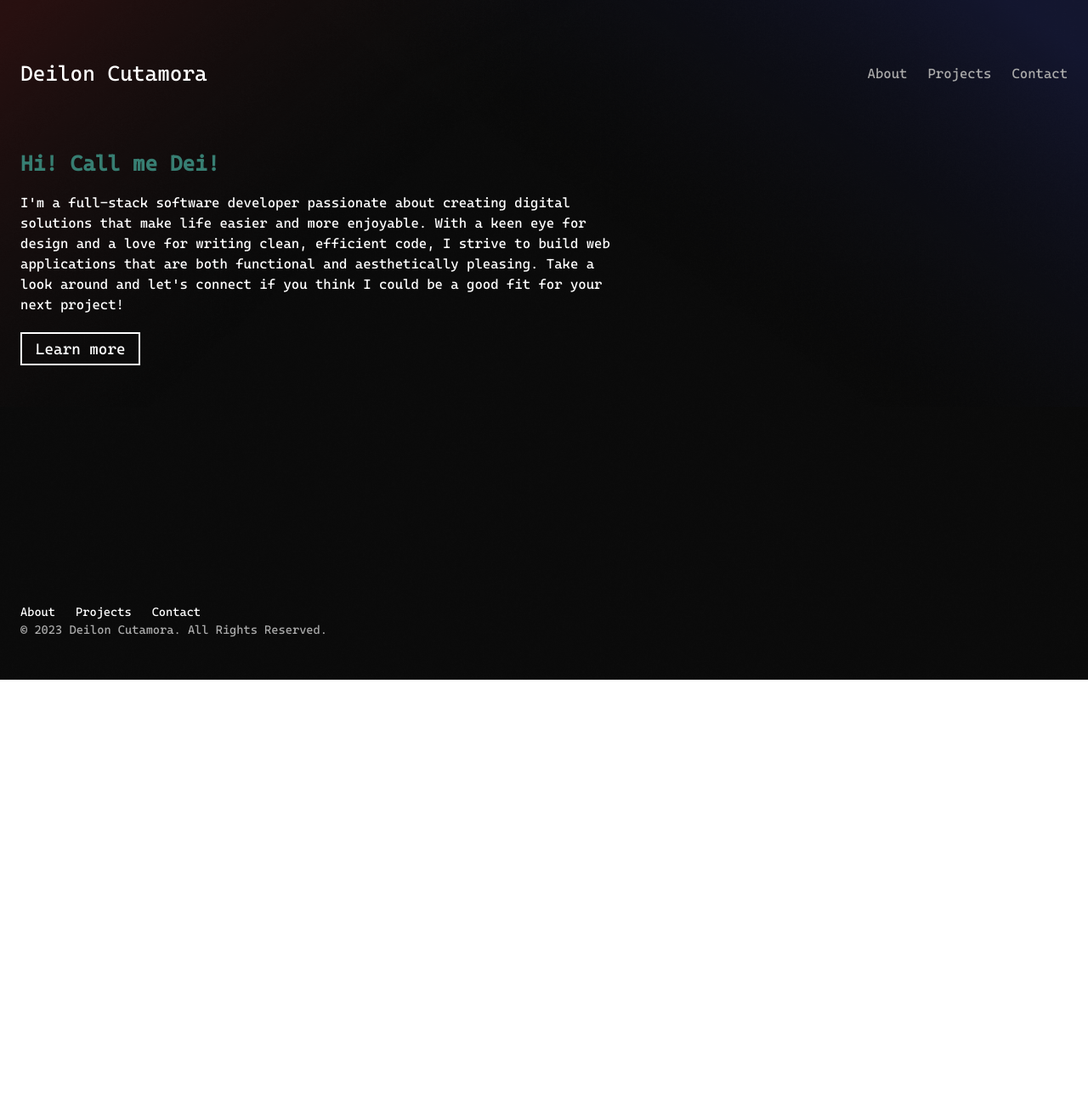
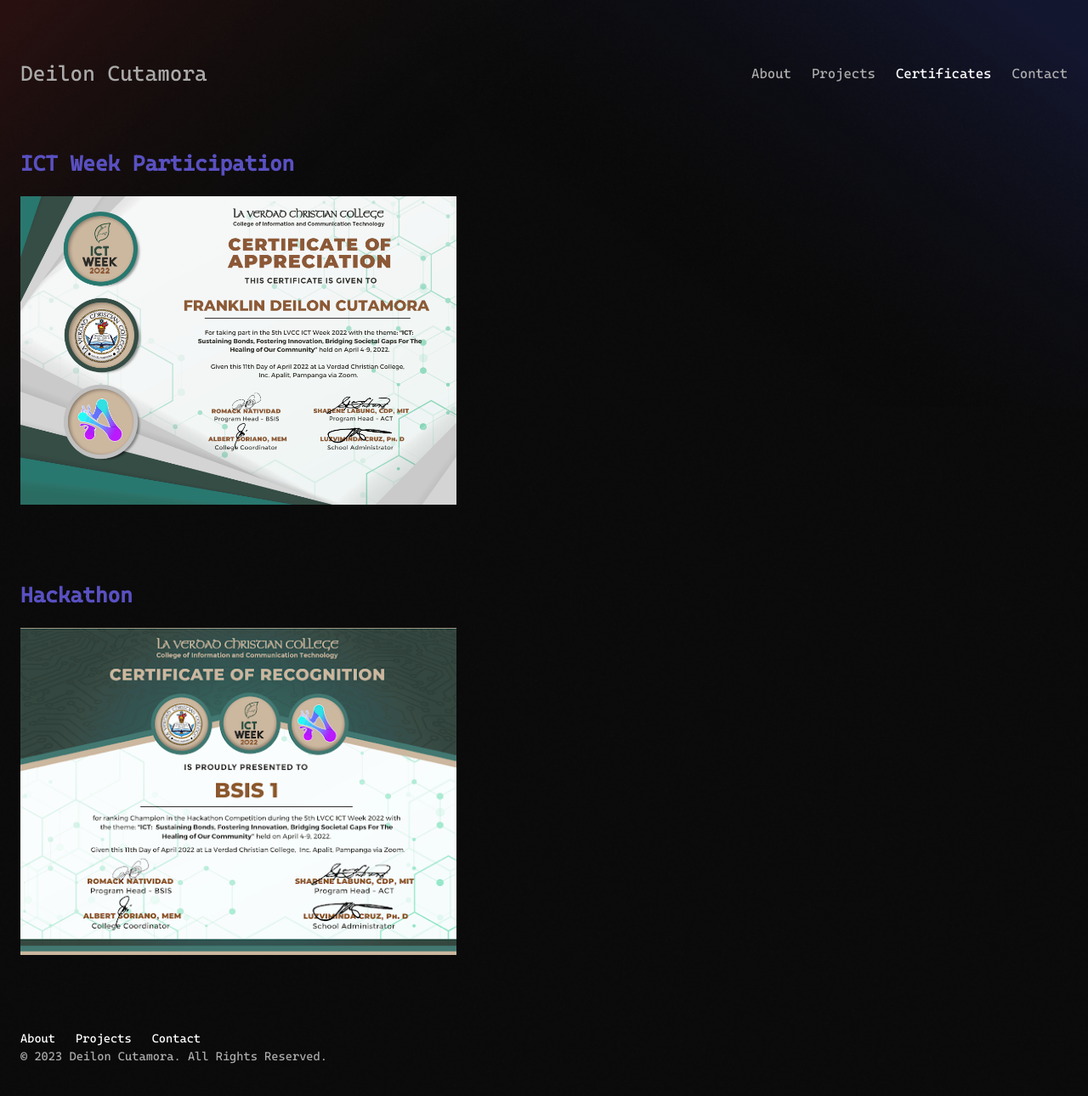
Before and after one commit to deilon/deicutamora-react, a React (Create React App) app: page /certificates in a window 1280 px wide. Before the commit this address led to /. Shown: the top 1290 px of the page at 85% size. Before the commit the page ends 800 px from the top, so only its background shows below. Built offline with nearby package versions, Linux system fonts and the light colour scheme.

Commit message:
Add certificates

```diff
--- a/src/App.js
+++ b/src/App.js
@@ -6,6 +6,7 @@
 } from "react-router-dom";
 import Nav from './components/Nav'
 import About from './components/About/About'
+import Certificates from './components/Certificates/Certificates'
 import Contact from './components/Contact/Contact'
 import Projects from './components/Projects/Projects'
 import Home from './components/Home/Home'
@@ -20,6 +21,7 @@
             <Route path="/" element={<Home />} />
             <Route path="/about" element={<About />} />
             <Route path="/projects" element={<Projects />} />
+            <Route path="/certificates" element={<Certificates />} />
             <Route path="/contact" element={<Contact />} />
             <Route path="*" element={<Navigate to="/"/>} />
           </Routes>
--- /dev/null
+++ b/src/components/Certificates/Certificates.js
@@ -0,0 +1,37 @@
+import React from 'react'
+
+const Certificates = () => {
+  return (
+    <>
+        <section id="certificates">
+            {/* ICT week participation */}
+            <div className="container mx-auto pt-12 py-5 px-6">
+                <div className="w-full mb-15 lg:w-5/12">
+                    <h1 className="text-xl text-deepBlue mb-5 font-semibold">ICT Week Participation</h1>
+                    <img src="assets/certificates/participation.png" className="mb-5 w-full"></img>
+                </div>
+            </div>
+            {/* BSIS1 */}
+            <div className="container mx-auto pt-12 py-5 px-6">
+                <div className="w-full mb-15 lg:w-5/12">
+                    <h1 className="text-xl text-deepBlue mb-5 font-semibold">Hackathon</h1>
+                    <img src="assets/certificates/bsis1-hackathon.png" className="mb-5 w-full"></img>
+                </div>
+            </div>
+        </section>
+
+        <footer className="mt-auto">
+            <div className="container mx-auto px-6 py-12">
+                <div className="text-sm space-x-6 md:flex">
+                    <a href="#" className="hover:text-customWhite">About</a>
+                    <a href="#" className="hover:text-customWhite">Projects</a>
+                    <a href="#" className="hover:text-customWhite">Contact</a>
+                </div>
+                <p className="text-sm text-mutedWhite">&#169; 2023 Deilon Cutamora. All Rights Reserved.</p>
+            </div>
+        </footer>
+    </>
+  )
+}
+
+export default Certificates
--- a/src/components/Nav.js
+++ b/src/components/Nav.js
@@ -17,6 +17,7 @@
             <div className="hidden text-base space-x-6 text-mutedWhite font-light lg:flex">
                 <NavLink to="/about" className={({isActive}) => isActive ? "text-customWhite" : "hover:text-customWhite"}>About</NavLink>
                 <NavLink to="/projects" className={({isActive}) => isActive ? "text-customWhite" : "hover:text-customWhite"}>Projects</NavLink>
+                <NavLink to="/certificates" className={({isActive}) => isActive ? "text-customWhite" : "hover:text-customWhite"}>Certificates</NavLink>
                 <NavLink to="/contact" className={({isActive}) => isActive ? "text-customWhite" : "hover:text-customWhite"}>Contact</NavLink>
             </div>
 
```
Also changed, not shown: public/assets/certificates/bsis1-hackathon.png (added), public/assets/certificates/participation.png (added).
